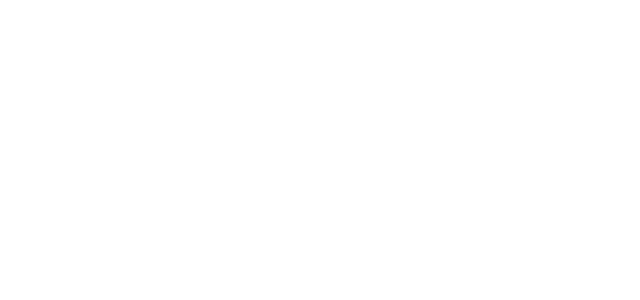
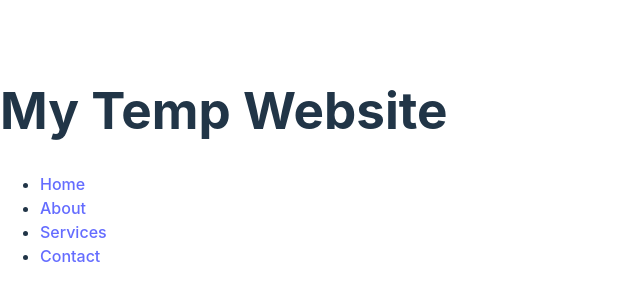
Before and after one commit to olaonipekun/mytemp, a React (Vite) app: page / in a window 1280 px wide. Shown: the part 234-534 px from the top of the page, without its empty margins (0-640 px from the left). Built offline with nearby package versions, Linux system fonts and the light colour scheme.

Commit message:
more commits

```diff
--- a/src/App.jsx
+++ b/src/App.jsx
@@ -1,8 +1,10 @@
-
+import Header from "./components/Header";
 
 
 function App() {
-
+  return (
+    <Header/>
+  )
 }
 
 export default App
--- a/src/components/Header.jsx
+++ b/src/components/Header.jsx
@@ -3,7 +3,23 @@
 const Header = () => {
   return (
     <header>
-      <h1>My Temp</h1>
+      <h1>My Temp Website </h1>
+      <nav>
+        <ul>
+            <li>
+                <a href="#">Home</a>
+            </li>
+            <li>
+                <a href="#">About</a>
+            </li>
+            <li>
+                <a href="#">Services</a>
+            </li>
+            <li>
+                <a href="#">Contact</a>
+            </li>
+        </ul>
+      </nav>
     </header>
   );
 };
```
Also changed, not shown: src/components/Footer.jsx (added, +9 -0 lines).
